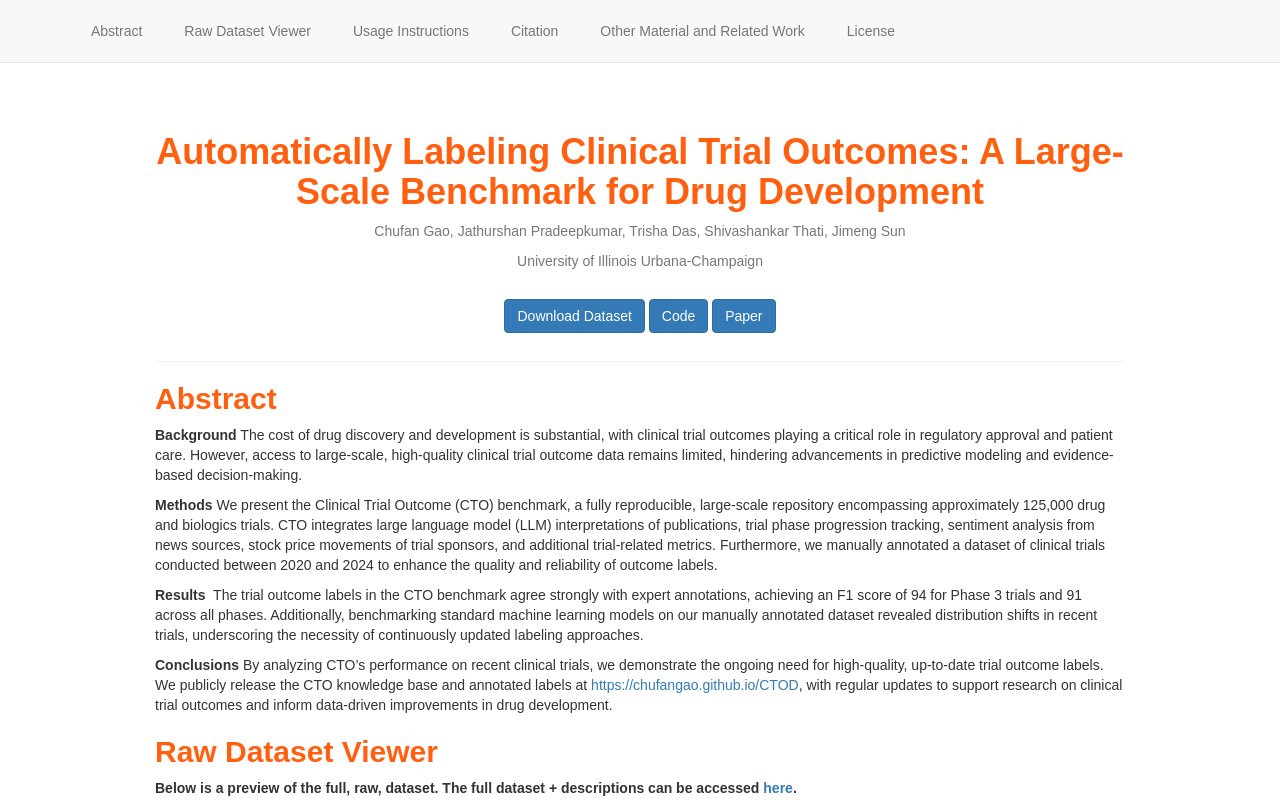
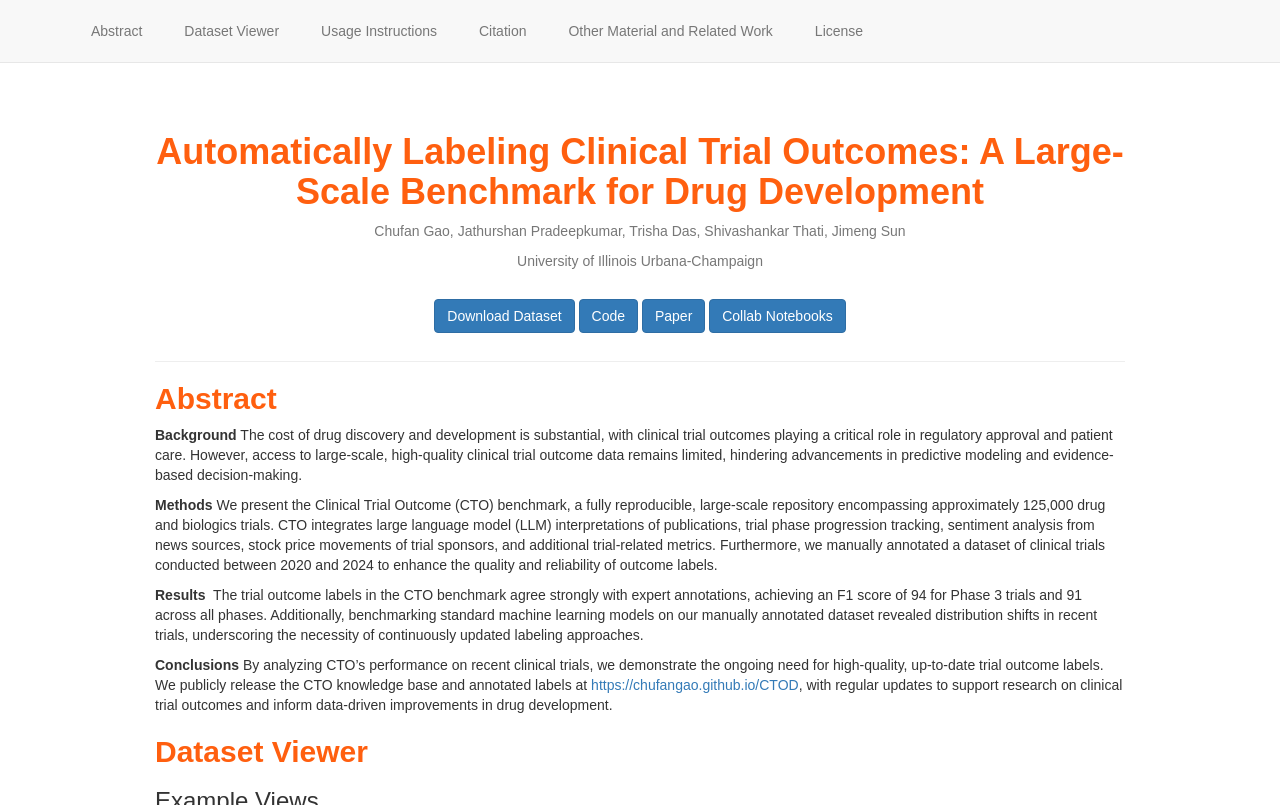
Before and after one commit to chufangao/CTOD, a plain HTML site: page index.html in a window 1280 px wide. Shown: the top 805 px of the page. Drawn offline with nearby package versions, Linux system fonts and the light colour scheme.

Commit message:
update website

```diff
--- a/index.html
+++ b/index.html
@@ -71,7 +71,7 @@
       <div id="navbar" class="navbar-collapse collapse">
         <ul class="nav navbar-nav" id="header-links">
           <li><a href="#abstract">Abstract</a></li>
-          <li><a href="#data-viewer">Raw Dataset Viewer</a></li>
+          <li><a href="#data-viewer">Dataset Viewer</a></li>
           <li><a href="#usage-instructions">Usage Instructions</a></li>
           <li><a href="#citation">Citation</a></li>
           <li><a href="#other-material">Other Material and Related Work</a></li>
@@ -91,6 +91,7 @@
         <a href="https://huggingface.co/datasets/chufangao/CTO" class="btn btn-primary button">Download Dataset</a>
         <a href="https://github.com/chufangao/ctod" class="btn btn-primary button">Code</a>
         <a href="https://arxiv.org/abs/2406.10292" class="btn btn-primary button">Paper</a>
+        <a href="https://github.com/chufangao/CTOD/tree/main/tutorials" class="btn btn-primary button">Collab Notebooks</a>
       </p>
     </div>
     <!-- <p class="text-muted"><em>Note: The paper is from a previous version and will be updated as soon as possible to reflect the changes we have made.</em></p> -->
@@ -106,11 +107,7 @@
 
     <p><strong>Conclusions</strong> By analyzing CTO’s performance on recent clinical trials, we demonstrate the ongoing need for high-quality, up-to-date trial outcome labels. We publicly release the CTO knowledge base and annotated labels at <a href="https://chufangao.github.io/CTOD">https://chufangao.github.io/CTOD</a>, with regular updates to support research on clinical trial outcomes and inform data-driven improvements in drug development.</p>
 
-    <h2 id="data-viewer">Raw Dataset Viewer</h2>
-    <p><b>Below is a preview of the full, raw, dataset. The full dataset + descriptions can be accessed <a href="https://huggingface.co/datasets/chufangao/CTO">here</a>.</b></p>
-    <iframe src="https://huggingface.co/datasets/chufangao/CTO/embed/viewer/human_labels/test" frameborder="0" width="100%"
-      height="560px"></iframe>
-
+    <h2 id="data-viewer">Dataset Viewer</h2>
     <h3>Example Views</h3>
     <ul>
       <li> View human labels' study dates and overall status
@@ -135,6 +132,10 @@ FROM
             We see that these trials are likely to succeed given that each trial had a positive effect on stock price and were able to be linked to a previous trial, despite there not being an explicit p-value.
         </li>
     </ul>
+    <p><b>Below is a preview of the full, raw, dataset. The full dataset + descriptions can be accessed <a href="https://huggingface.co/datasets/chufangao/CTO">here</a>.</b></p>
+    <iframe src="https://huggingface.co/datasets/chufangao/CTO/embed/viewer/human_labels/test" frameborder="0" width="100%"
+      height="560px"></iframe>
+
 
     <h2 id="usage-instructions">Usage Instructions</h2>
     <ul>
```
